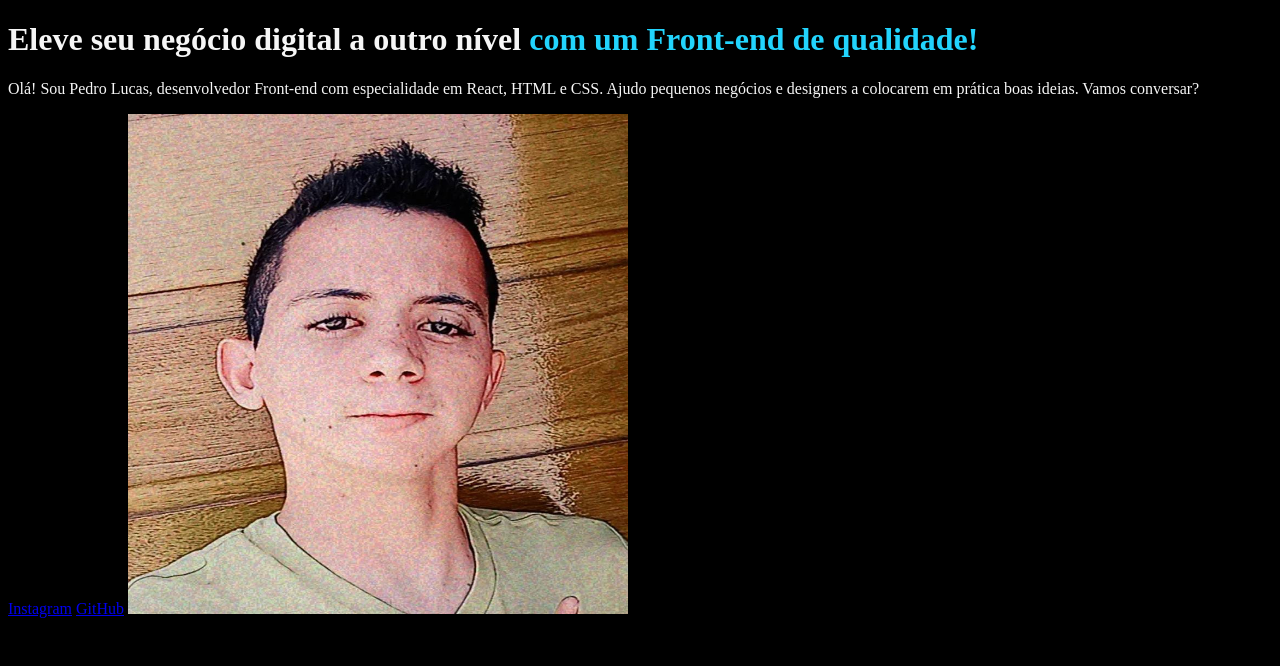
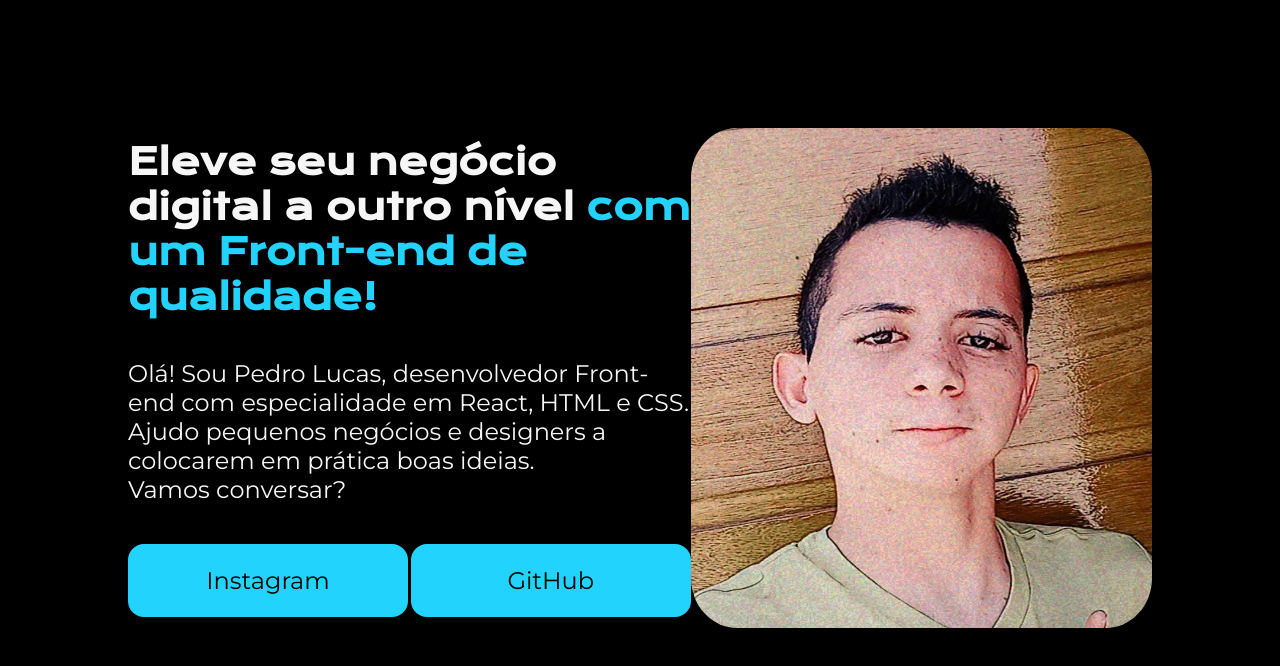
Before and after one commit to MizeraviDoSertao/Portifolio, a plain HTML site: page index.html in a window 1280 px wide. Drawn offline with nearby package versions, Linux system fonts and the light colour scheme.

Commit message:
Melhorando a cara do portifólio

```diff
--- a/index.html
+++ b/index.html
@@ -1,5 +1,5 @@
 <!DOCTYPE html>
-<html lang="en">
+<html lang="pt-br">
 <head>
     <meta charset="UTF-8">
     <meta name="viewport" content="width=device-width, initial-scale=1.0">
@@ -8,12 +8,16 @@
 </head>
 <body>
     <header></header>
-    <main>
-        <h1>Eleve seu negócio digital a outro nível <strong>com um Front-end de qualidade!</strong></h1>
-        <p>Olá! Sou Pedro Lucas, desenvolvedor Front-end com especialidade em React, HTML e CSS. Ajudo pequenos negócios e designers a colocarem em prática boas ideias. Vamos conversar?</p>
-        <a href="https://www.instagram.com/pedro_lucas.o.s/" target="_blank">Instagram</a>
-        <a href="https://github.com/MizeraviDoSertao" target="_blank">GitHub</a>
-        <img src="imagem1.jpg" alt="Foto do Pedro Lucas" width="500" height="500">
+    <main class="apresentacao">
+        <section class="apresentacao__textos">
+            <h1 class="apresentacao__textos__titulo">Eleve seu negócio digital a outro nível <strong class="destaque_titulo">com um Front-end de qualidade!</strong></h1>
+            <p class="apresentacao__textos__paragrafo">Olá! Sou Pedro Lucas, desenvolvedor Front-end com especialidade em React, HTML e CSS. Ajudo pequenos negócios e designers a colocarem em prática boas ideias. <br> Vamos conversar?</p>
+            <div class="apresentacao__botoes">
+                <a class="apresentacao__botoes__link" href="https://www.instagram.com/pedro_lucas.o.s/" target="_blank">Instagram</a>
+                <a class="apresentacao__botoes__link" href="https://github.com/MizeraviDoSertao" target="_blank">GitHub</a>
+            </div>
+        </section>
+        <img class="apresentacao_foto" src="imagem1.jpg" alt="Foto do Pedro Lucas" width="500" height="500">
     </main>
     <footer></footer>
 </body>
--- a/style.css
+++ b/style.css
@@ -1,7 +1,54 @@
+@import url('https://fonts.googleapis.com/css2?family=Krona+One&family=Montserrat&display=swap');
+
+* {
+    margin: 0;
+    padding: 0;
+}
+
 body{
+    height: 100vh;
+    box-sizing: border-box;
     background-color: black;
     color: #f6f6f6;
 }
-strong {
+.apresentacao{
+    margin: 10%;
+    display: flex;
+    align-items: center;
+    justify-content: space-between;
+}
+.apresentacao__textos{
+    width: 610px;
+    display: flex;
+    flex-direction: column;
+    gap: 40px;
+}
+.apresentacao__textos__titulo{
+    font-size: 36px;
+    font-family: 'Krona One', sans-serif;
+}
+.apresentacao__textos__paragrafo{
+    font-size: 24px;
+    font-family: 'Montserrat', sans-serif;
+}
+.destaque_titulo {
     color: #22D4FD;
 }
+.apresentacao__botoes{
+    display: flex;
+    justify-content: space-between;
+}
+.apresentacao__botoes__link{
+    background-color: #22D4FD;
+    width: 280px;
+    text-align: center;
+    border-radius: 16px;
+    font-size: 24px;
+    padding: 22px 0;
+    text-decoration: none;
+    color: black;
+    font-family: 'Montserrat', sans-serif;
+}
+.apresentacao_foto{
+    border-radius: 10%;
+}
```
